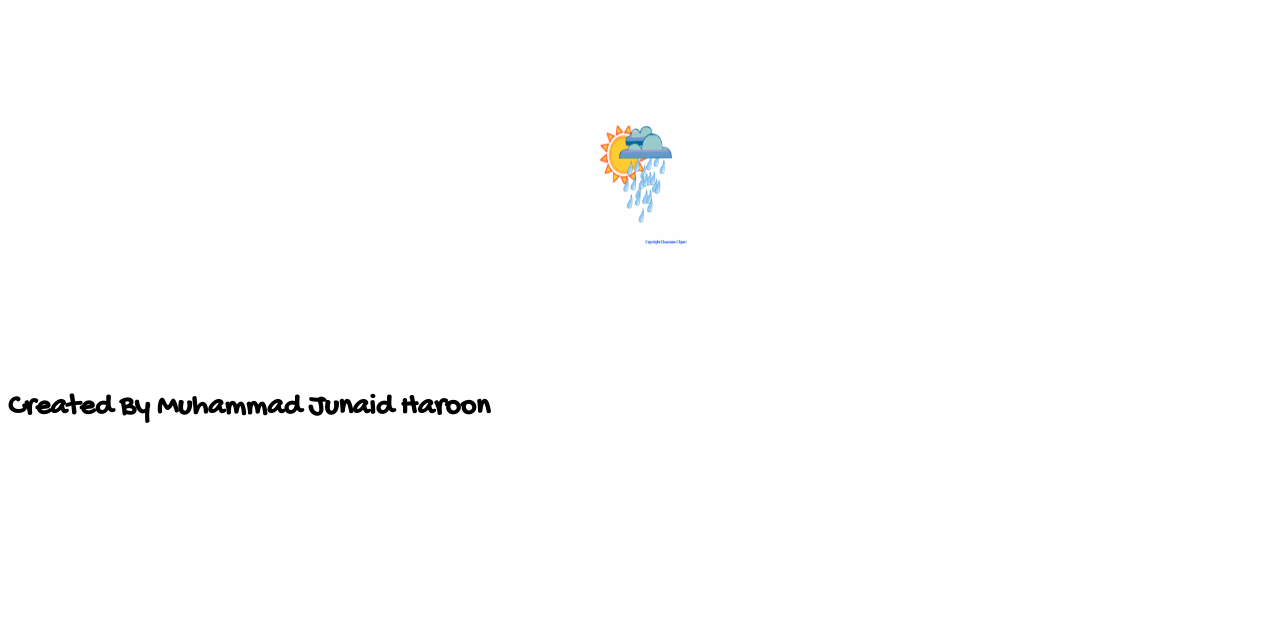
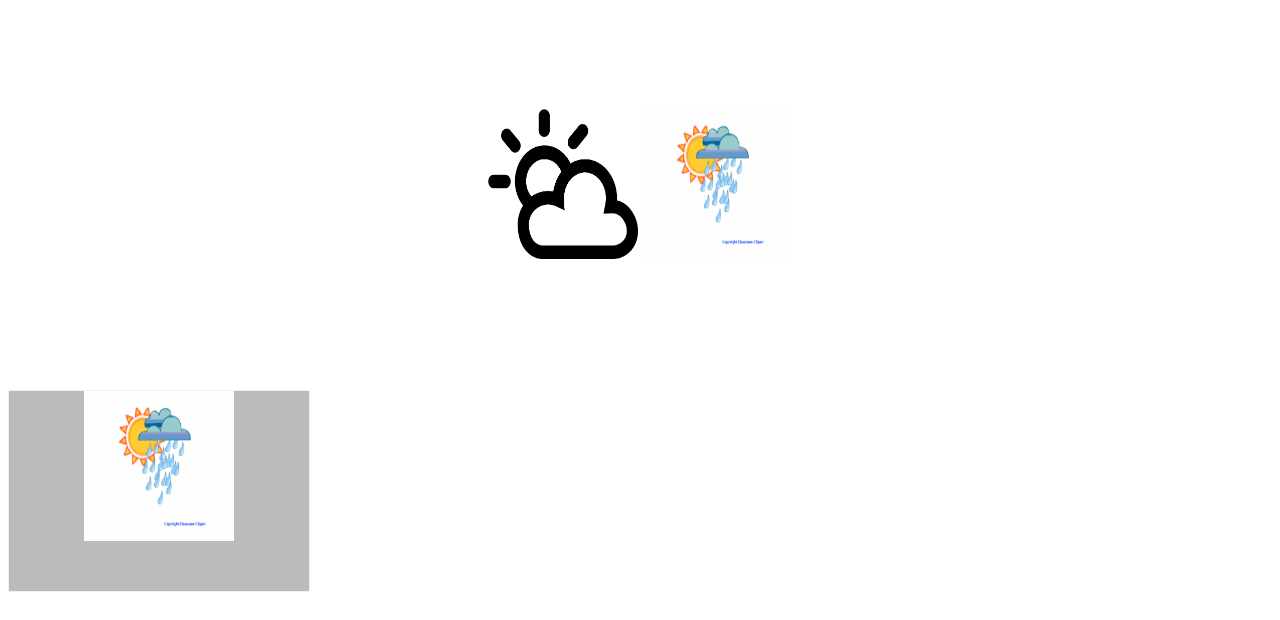
Before and after one commit to muhammadjunaidharoon/JavaScriptPractice, a plain HTML site: page index.html in a window 1280 px wide. Shown: the part 180-800 px from the top of the page. Drawn offline with Linux system fonts and the light colour scheme.

Commit message:
Update Flip Box

```diff
--- /dev/null
+++ b/flip.css
@@ -0,0 +1,39 @@
+.flip-box {
+    background-color: transparent;
+    width: 300px;
+    height: 200px;
+    border: 1px solid #f1f1f1;
+    perspective: 1000px;
+  }
+
+  .flip-box-inner {
+    position: relative;
+    width: 100%;
+    height: 100%;
+    text-align: center;
+    transition: transform 0.8s;
+    transform-style: preserve-3d;
+  }
+
+  .flip-box:hover .flip-box-inner {
+    transform: rotateY(180deg);
+  }
+
+  .flip-box-front, .flip-box-back {
+    position: absolute;
+    width: 100%;
+    height: 100%;
+    /* -webkit-backface-visibility: hidden; */
+    backface-visibility: hidden;
+  }
+
+  .flip-box-front {
+    background-color: #bbb;
+    color: black;
+  }
+
+  .flip-box-back {
+    background-color: dodgerblue;
+    color: white;
+    transform: rotateY(180deg);
+  }
--- a/index.html
+++ b/index.html
@@ -9,10 +9,12 @@
     <link href="https://fonts.googleapis.com/css2?family=Roboto:ital,wght@0,100;0,300;0,400;0,500;0,700;0,900;1,100;1,300;1,400;1,500;1,700;1,900&display=swap" rel="stylesheet">
     <link href="https://fonts.googleapis.com/css2?family=Gochi+Hand&display=swap" rel="stylesheet">
 
+    <link rel="stylesheet" href="style.css">
+    <link rel="stylesheet" href="flip.css">
 
-    <link rel="stylesheet" href="style.css">
 </head>
 <body>
+
     <div class="head-container">
         <div class="logo"><img src="./images/javascript-39393.png" alt=""></div>
         <div class="heading1">
@@ -26,9 +28,9 @@
 
     <div class="flex-container">
         <div class="flex-item" id="item1">
-            <!-- <a href="./tempretureCheck/index.html"> Weather Check
+            <a href="./tempretureCheck/index.html">
                 <img src="./images/Weather Image.png" alt="Weather App" class="appImage">
-            </a> -->
+            </a>
             <a href="./tempretureCheck/index.html">
                 <img src="./images/WeatherGifImage.gif" alt="Weather App" title="Weather App" class="appImage">
             </a>
@@ -40,10 +42,22 @@
         </div> -->
     </div>
 
-    <footer>
-        <h1>Created By <span>Muhammad Junaid Haroon</span></h1>
+    <div class="flip-box">
+        <div class="flip-box-inner">
+          <div class="flip-box-front">
+            <a href="default.asp" target="_blank"><img src="./images/WeatherGifImage.gif" alt="Weather App" class="appImage"></a>
+          </div>
 
-    </footer>
+        <div class= "flip-box-back">
+            <img src="./images/WeatherGifImage.gif" alt="Weather" class="appImage">
+        </div>
+
+          <div class="flip-box-back">
+            <a href="./tempretureCheck/index.html">Weather App! Click here</a>
+            <h2>Weather App</h2>
+            <h2>Box 1 Back Side</h2>
+          </div>
+      </div>
 
 </body>
 </html>
--- a/style.css
+++ b/style.css
@@ -2,7 +2,6 @@ body {
     font-family: 'Roboto', sans-serif;
     /* background-image: linear-gradient(rgba(0, 0, 0, 0.5), rgba(0, 0, 0, 0.5)), url("\images\WeatherGifImage"); */
 }
-
 
 .head-container{
     margin: 0px;
@@ -19,8 +18,6 @@ body {
     padding: 0px;
     width: 150px;
     height: 150px;
-
-    /* align-items: center; */
 }
 
 .heading1{
@@ -59,15 +56,6 @@ body {
     }
 }
 
-form{
-    /* margin: 10px; */
-    margin-top: 10px;
-}
-/* .space{
-        margin-bottom: 0%;
-
-} */
-
 .flex-container{
     margin: 10% 0%;
     /* margin */
```
